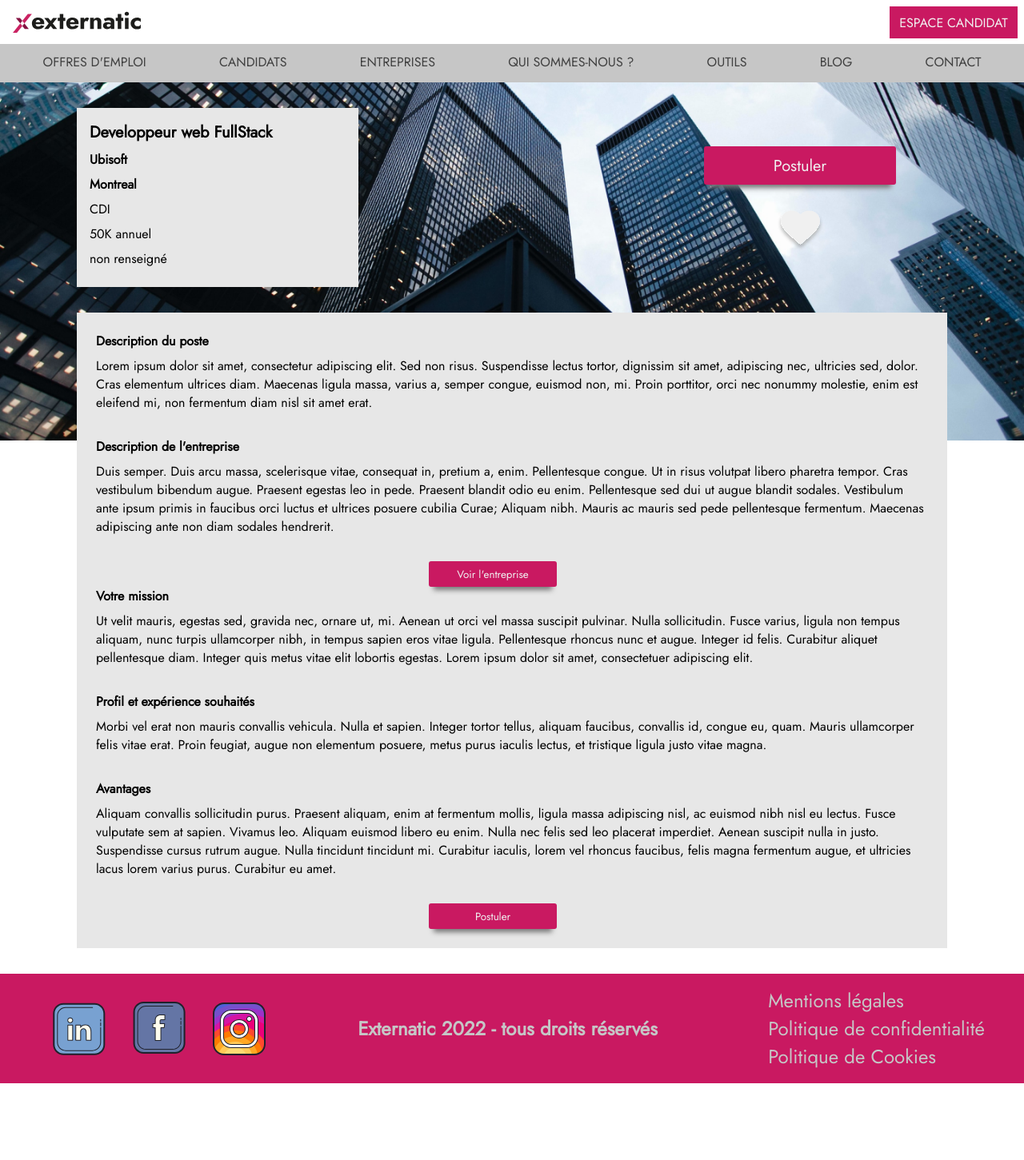
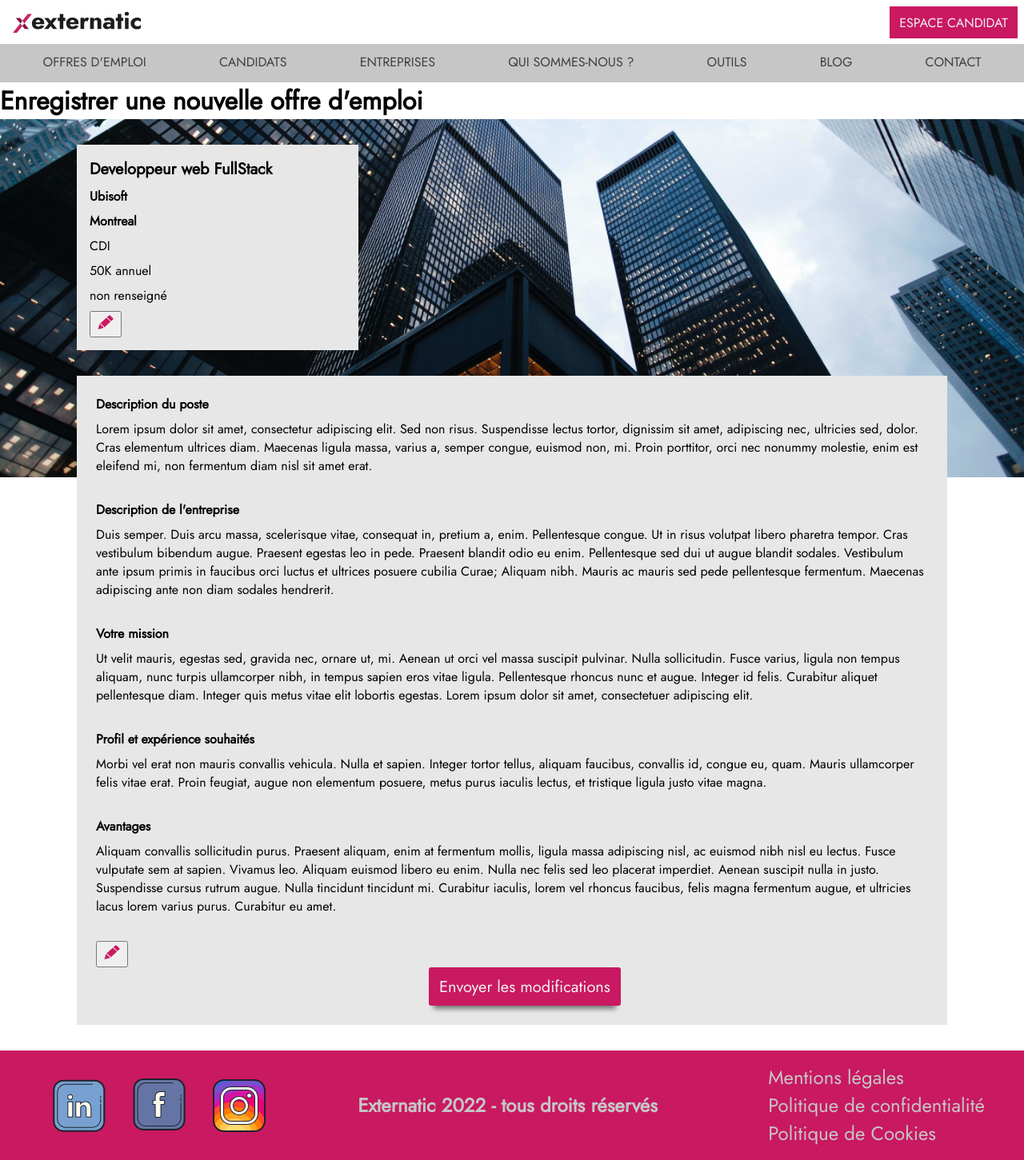
Before and after one commit to ydainna/2022-09-JS-RemoteFR-LesCrewStillants-P3-Externatic, a React (Vite) app in the folder frontend/: page /offerRegister in a window 1280 px wide. Shown: the whole page at 80% size. Before the commit the page ends 1355 px from the top, so only its background shows below. Built offline with nearby package versions, Linux system fonts and the light colour scheme.

Commit message:
Beginning of the page OfferRegister

```diff
--- a/frontend/src/App.jsx
+++ b/frontend/src/App.jsx
@@ -1,5 +1,5 @@
 import Footer from "@components/Footer/Footer";
-import Offer from "./pages/Offers/Offer";
+import OfferRegister from "./pages/Offers/OfferRegister";
 import Header from "./components/Header/Header";
 
 import "./App.scss";
@@ -8,7 +8,7 @@
   return (
     <div className="App">
       <Header />
-      <Offer />
+      <OfferRegister />
       <Footer />
     </div>
   );
--- a/frontend/src/components/Offer/OfferComponent.scss
+++ b/frontend/src/components/Offer/OfferComponent.scss
@@ -23,8 +23,8 @@
       padding-bottom: 0.5rem;
     }
     h3 {
-        font-size: $font-size;
-        padding-bottom: 0.5rem;
+      font-size: $font-size;
+      padding-bottom: 0.5rem;
     }
     p {
       padding-bottom: 0.5rem;
@@ -75,13 +75,14 @@
     font-family: $font-stack;
   }
   .button {
+    font-size: $title-size;
     background-color: $brand-color;
     border-radius: 3px;
     box-shadow: 0 10px 6px -6px #777;
     border: none;
     color: $primary-color;
-    width: 10rem;
-    height: 2rem;
+    width: 15rem;
+    height: 3rem;
     margin-left: 40%;
     margin-right: 40%;
   }
--- a/frontend/src/components/OfferForm/OfferForm.jsx
+++ b/frontend/src/components/OfferForm/OfferForm.jsx
@@ -1,118 +1,167 @@
+import React, { useState } from "react";
+
+import offerData from "@services/offerData";
+import Pencil from "@assets/icons/Pencil.svg";
+import Check from "@assets/icons/Check.svg";
+import "./OfferForm.scss";
+
 function OfferForm() {
-  function handleChange(event) {
-    // logique pour la mise en forme
-    const label = event.target.parentNode;
-    label.classList.add("focused");
+  const [nameJob, setNameJob] = useState(offerData.nameJob);
+  const [nameEntreprise, setNameEntreprise] = useState(
+    offerData.nameEntreprise
+  );
+  const [adressEntreprise, setAdressEntreprise] = useState(
+    offerData.adressEntreprise
+  );
+  const [contrat, setContrat] = useState(offerData.contrat);
+  const [compensation, setCompensation] = useState(offerData.compensation);
+  const [schedule, setSchedule] = useState(offerData.schedule);
+  const [descJob, setDescJob] = useState(offerData.descJob);
+  const [descEntreprise, setDescEntreprise] = useState(
+    offerData.descEntreprise
+  );
+  const [mission, setMission] = useState(offerData.mission);
+  const [profil, setProfil] = useState(offerData.profil);
+  const [advantages, setAdvantages] = useState(offerData.advantages);
+
+  const [isEditing, setIsEditing] = useState(false);
+  const [modif, setModif] = useState("Pencil");
+
+  const images = {
+    Pencil,
+    Check,
+  };
+
+  function handleEdit() {
+    setIsEditing(true);
+    if (modif === "Pencil") {
+      setModif("Check");
+    } else {
+      setModif("Pencil");
+    }
   }
+
   function handleSubmit(event) {
     event.preventDefault();
-    // Envoyer les données du formulaire au back
+    setIsEditing(false);
+    console.warn("infos envoyées");
+    // Envoyer les données vers le backend ici
   }
 
   return (
-    <>
-      <section className="banner"> image </section>
-      <form onSubmit={handleSubmit}>
-        <div className="title-offer">
-          <label>
-            Nom du poste à pourvoir :
-            <br />
-            <input type="text" name="title" onChange={handleChange} />
-          </label>
-          <br />
-          <label>
-            Nom de l'entreprise :
-            <br />
-            <input type="text" name="title" />
-          </label>
-          <br />
-          <label>
-            Adresse :
-            <br />
-            <input type="text" name="title" />
-          </label>
-          <br />
-          <label>
-            Type de contrat :
-            <br />
-            <select name="filter">
-              <option value="option1">--</option>
-              <option value="option2">CDI</option>
-              <option value="option3">CDD</option>
-              <option value="option4">Interim</option>
-              <option value="option5">Stage</option>
-              <option value="option6">Alternance</option>
-            </select>
-          </label>
-          <br />
-          <label>
-            Rémunération :
-            <br />
-            <input type="text" name="title" />
-          </label>
-          <br />
-          <label>
-            Horaires :
-            <br />
-            <textarea name="title" />
-          </label>
-          <button type="submit" onClick={handleChange}>
-            Valider
-          </button>
+    <section className="container">
+      <section className="banner_job">
+        <div className="title_job">
+          {isEditing ? (
+            <form onSubmit={handleSubmit}>
+              <input
+                type="text"
+                value={nameJob}
+                onChange={(event) => setNameJob(event.target.value)}
+              />
+              <input
+                type="text"
+                value={nameEntreprise}
+                onChange={(event) => setNameEntreprise(event.target.value)}
+              />
+              <input
+                type="text"
+                value={adressEntreprise}
+                onChange={(event) => setAdressEntreprise(event.target.value)}
+              />
+              <input
+                type="text"
+                value={contrat}
+                onChange={(event) => setContrat(event.target.value)}
+              />
+              <input
+                type="text"
+                value={compensation}
+                onChange={(event) => setCompensation(event.target.value)}
+              />
+              <input
+                type="text"
+                value={schedule}
+                onChange={(event) => setSchedule(event.target.value)}
+              />
+              <button type="submit" onClick={handleEdit}>
+                <img src={images[modif]} alt="Modif" />
+              </button>
+            </form>
+          ) : (
+            <>
+              <h2>{nameJob}</h2>
+              <h3>{nameEntreprise}</h3>
+              <h3>{adressEntreprise}</h3>
+              <p>{contrat}</p>
+              <p>{compensation}</p>
+              <p>{schedule}</p>
+              <button className="pencil" type="submit" onClick={handleEdit}>
+                <img src={images[modif]} alt="Modif" />
+              </button>
+            </>
+          )}
         </div>
-        <br />
-        <div className="content-offer">
-          <label>
+      </section>
+      <section className="description_job">
+        {isEditing ? (
+          <form onSubmit={handleSubmit}>
             <h2>Description du poste</h2>
-            <textarea name="description" />
-          </label>
-          <br />
-          <button type="submit" onClick={handleChange}>
-            Valider
-          </button>
-          <br />
-          <label>
+            <input
+              type="text"
+              value={descJob}
+              onChange={(event) => setDescJob(event.target.value)}
+            />
             <h2>Description de l'entreprise</h2>
-            <textarea name="description" />
-          </label>
-          <br />
-          <button type="submit" onClick={handleChange}>
-            Valider
-          </button>
-          <br />
-          <label>
+            <input
+              type="text"
+              value={descEntreprise}
+              onChange={(event) => setDescEntreprise(event.target.value)}
+            />
             <h2>Votre mission</h2>
-            <textarea name="description" />
-          </label>
-          <br />
-          <button type="submit" onClick={handleChange}>
-            Valider
-          </button>
-          <br />
-          <label>
-            <h2>Profil et expérience souhaitée</h2>
-            <textarea name="description" />
-          </label>
-          <br />
-          <button type="submit" onClick={handleChange}>
-            Valider
-          </button>
-          <br />
-          <label>
+            <input
+              type="text"
+              value={mission}
+              onChange={(event) => setMission(event.target.value)}
+            />
+            <h2>Profil et expérience souhaités</h2>
+            <input
+              type="text"
+              value={profil}
+              onChange={(event) => setProfil(event.target.value)}
+            />
             <h2>Avantages</h2>
-            <textarea name="description" />
-          </label>
-          <br />
-          <button type="submit" onClick={handleChange}>
-            Valider
-          </button>
-          <br />
-          <button type="submit" value="Send" onSubmit={handleSubmit}>
-            Publier
-          </button>
-        </div>
-      </form>
-    </>
+            <input
+              type="text"
+              value={advantages}
+              onChange={(event) => setAdvantages(event.target.value)}
+            />
+            <button type="submit" onClick={handleEdit}>
+              <img src={images[modif]} alt="Modif" />
+            </button>
+          </form>
+        ) : (
+          <>
+            <h2>Description du poste</h2>
+            <p>{descJob}</p>
+            <h2>Description de l'entreprise</h2>
+            <p>{descEntreprise}</p>
+            <h2>Votre mission</h2>
+            <p>{mission}</p>
+            <h2>Profil et expérience souhaités</h2>
+            <p>{profil}</p>
+            <h2>Avantages</h2>
+            <p>{advantages}</p>
+            <button className="pencil" type="submit" onClick={handleEdit}>
+              <img src={images[modif]} alt="Modif" />
+            </button>
+          </>
+        )}
+        <button className="button_valid" type="submit" onClick={handleSubmit}>
+          Envoyer les modifications
+        </button>
+      </section>
+    </section>
   );
 }
 
--- a/frontend/src/components/OfferForm/OfferForm.scss
+++ b/frontend/src/components/OfferForm/OfferForm.scss
@@ -1,3 +1,97 @@
-.focused {
-  color: blue;
+@import "../../assets/_variables.scss";
+
+.container {
+  background-image: url(../../assets/offers/bannerOffer.png);
+  background-repeat: no-repeat;
+  background-size: 100%;
+  height: fit-content;
 }
+
+.banner_job {
+  display: flex;
+  justify-content: space-between;
+  margin: $basic-space * 0 $basic-space * 6;
+  padding-top: 2rem;
+  .title_job {
+    background-color: $secondary-color-four;
+    width: 20rem;
+    padding: 1rem;
+
+    h2 {
+      font-size: $title-size;
+      font-family: $font-stack;
+      padding-bottom: 0.5rem;
+    }
+    h3 {
+      font-size: $font-size;
+      padding-bottom: 0.5rem;
+    }
+    p {
+      padding-bottom: 0.5rem;
+      font-family: $font-stack;
+    }
+  }
+  .buttons {
+    display: flex;
+    flex-direction: column;
+    margin-top: 3rem;
+    margin-right: 4rem;
+
+    .button {
+      background-color: $brand-color;
+      border-radius: 3px;
+      box-shadow: 0 10px 6px -6px #777;
+      border: none;
+      color: $primary-color;
+      width: 15rem;
+      height: 3rem;
+      font-size: $title-size;
+    }
+
+    .heart {
+      background-color: transparent;
+      border: none;
+      padding-top: 2rem;
+    }
+    .heart:hover {
+      cursor: pointer;
+    }
+  }
+}
+
+.description_job {
+  background-color: $secondary-color-four;
+  margin: $basic-space * 2 $basic-space * 6;
+  padding: 1.5rem;
+
+  h2 {
+    font-size: $font-size;
+    font-family: $font-stack;
+    padding-bottom: 0.5rem;
+  }
+
+  p {
+    padding-bottom: 2rem;
+    font-family: $font-stack;
+  }
+  .button_valid {
+    font-size: $title-size;
+    background-color: $brand-color;
+    border-radius: 3px;
+    box-shadow: 0 10px 6px -6px #777;
+    border: none;
+    color: $primary-color;
+    width: 15rem;
+    height: 3rem;
+    margin-left: 40%;
+    margin-right: 40%;
+  }
+}
+
+.button:hover {
+  cursor: pointer;
+}
+
+.button:active {
+  transform: translateY(2px);
+}
```
